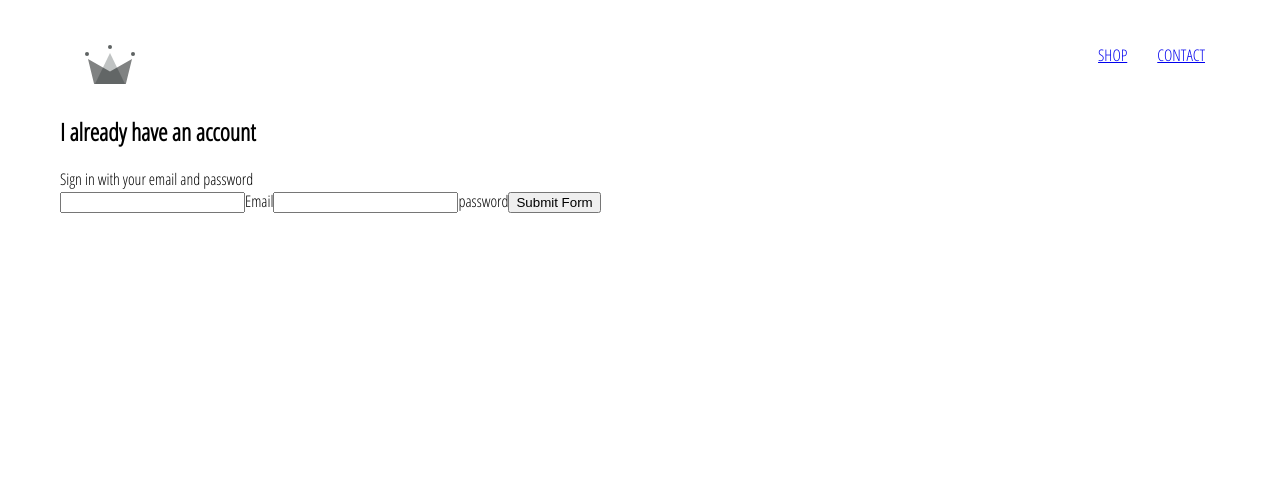
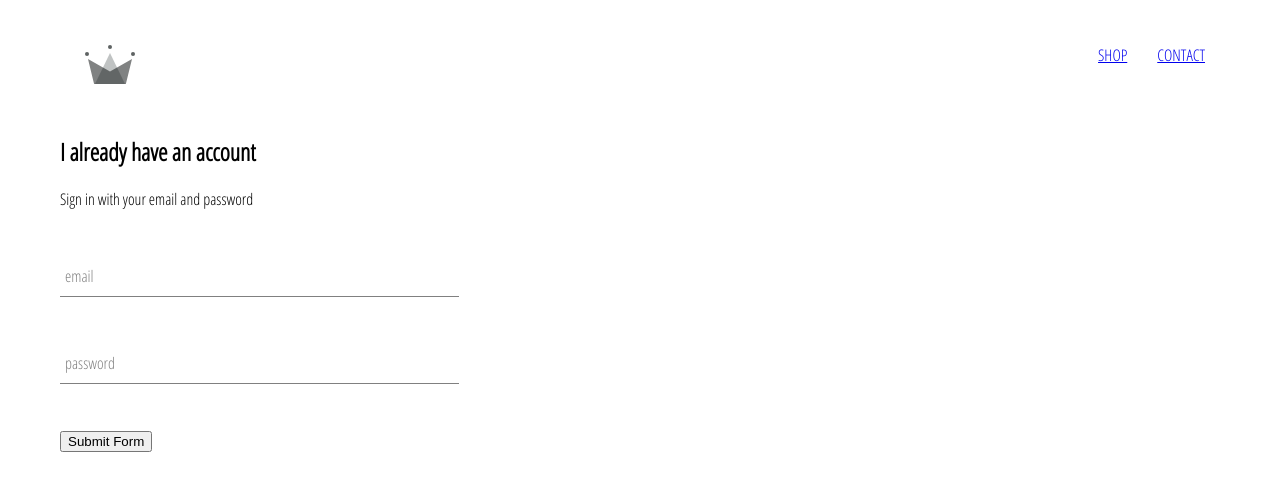
Before and after one commit to AlexHwang-497/crwn-clothing, a React (Create React App) app in the folder portfolio/crwn-clothing/: page /signin in a window 1280 px wide. Shown: the top 490 px of the page. Built offline with nearby package versions, Linux system fonts and the light colour scheme.

Commit message:
87.  Form Input Compnent - added form, with css styling

```diff
--- /dev/null
+++ b/portfolio/crwn-clothing/src/components/form-input/form-input.component.jsx
@@ -0,0 +1,23 @@
+import React from 'react'
+
+import './form-input.styles.scss'
+// *all the otherProps will get passedontho onChange and then we are going to spreadthe otehr props here so all these other props will end being
+// * with label prop, we are actually going to selectily render a label becuase we don't know if we actaully need it or not
+const FormInput = ({handleChange, label, ...otherProps})  => (
+    <div className="group">
+        <input className='form-input' onChange={handleChange} {...otherProps}/>
+            {/* if a user/developer passes in a label.... */}
+                {/* if our value is in, the we are going to apply the class of shrink... */}
+                {/* othersise.... it's an empty string */}
+            {label ? (
+            <label
+                className={`${
+                otherProps.value.length ? 'shrink' : ''
+                } form-input-label`}
+            >
+                {label}
+            </label>
+            ) : null}
+    </div>
+)
+export default FormInput
--- /dev/null
+++ b/portfolio/crwn-clothing/src/components/form-input/form-input.styles.scss
@@ -0,0 +1,61 @@
+// * whereever we call Sass variable/sub color, we are going to substitute
+    // * it will be grey
+// * whereever we call Sass variable/main color, we are going to substitute
+    // * it will be black
+$sub-color: grey;
+$main-color: black;
+// todo: @mxiin  - easy way for us to include the whole block of css everywhere we say include and the that shrink label
+    // todo: it is kind of like reusable pieces of success that we can put inside our source code
+    // todo: this way, we don't have to repeat the same thing and if we want ot change anything,we could just modify it wherever it's being referenced
+
+@mixin shrinkLabel {
+  top: -14px;
+  font-size: 12px;
+  color: $main-color;
+}
+
+.group {
+  position: relative;
+  margin: 45px 0;
+
+  .form-input {
+    background: none;
+    background-color: white;
+    color: $sub-color;
+    font-size: 18px;
+    padding: 10px 10px 10px 5px;
+    display: block;
+    width: 100%;
+    border: none;
+    border-radius: 0;
+    border-bottom: 1px solid $sub-color;
+    margin: 25px 0;
+
+    &:focus {
+      outline: none;
+    }
+
+    &:focus ~ .form-input-label {
+      @include shrinkLabel();
+    }
+  }
+
+  input[type='password'] {
+    letter-spacing: 0.3em;
+  }
+
+  .form-input-label {
+    color: $sub-color;
+    font-size: 16px;
+    font-weight: normal;
+    position: absolute;
+    pointer-events: none;
+    left: 5px;
+    top: 10px;
+    transition: 300ms ease all;
+
+    &.shrink {
+      @include shrinkLabel();
+    }
+  }
+}
--- a/portfolio/crwn-clothing/src/components/sign-in/sign-in.component.jsx
+++ b/portfolio/crwn-clothing/src/components/sign-in/sign-in.component.jsx
@@ -1,6 +1,8 @@
 // *we build the sign-in first vs teh sign out because we are going to setup our firebase database
 // * we will use a class componnet because we need to store what the users are typing in
 import React from 'react'
+
+import FormInput from '../form-input/form-input.component';
 
 import './sign-in.styles.scss'
 
@@ -43,18 +45,25 @@
                 {/* we include the onsubmit function  that calls our method handle submit*/}
                 <form onSubmit={this.handleSubmit}>
                 {/* required is an html attribute */}
-                    <input name ='email' type='email' onChange={this.handleChange} value = {this.state.email} required/>
-                    <label>Email</label>
-                        <input
+                    <FormInput
+                        name ='email'
+                        type='email'
+                        handleChange={this.handleChange}
+                        value = {this.state.email}
+                        // *this label will effect the formLabel.component section
+                        label='email'
+                        required/>
+
+                        <FormInput
                             name ='password'
                             type='password'
                             value = {this.state.password}
+                            // *this label will effect the formLabel.component section
+                            label='password'
                             // *we set onChange to to point to our handleChange()
-                            onChange={this.handleChange}
+                            handleChange={this.handleChange}
                             required
                         />
-                    <label>password</label>
-
                     <input type='submit' value ='Submit Form'/>
                 </form>
             </div>
--- a/portfolio/crwn-clothing/src/components/sign-in/sign-in.styles.scss
+++ b/portfolio/crwn-clothing/src/components/sign-in/sign-in.styles.scss
@@ -0,0 +1,6 @@
+// *this let's the form minmize and not cover the whole screen
+.sign-in {
+    width: 30vw;
+    display: flex;
+    flex-direction: column;
+  }
```
